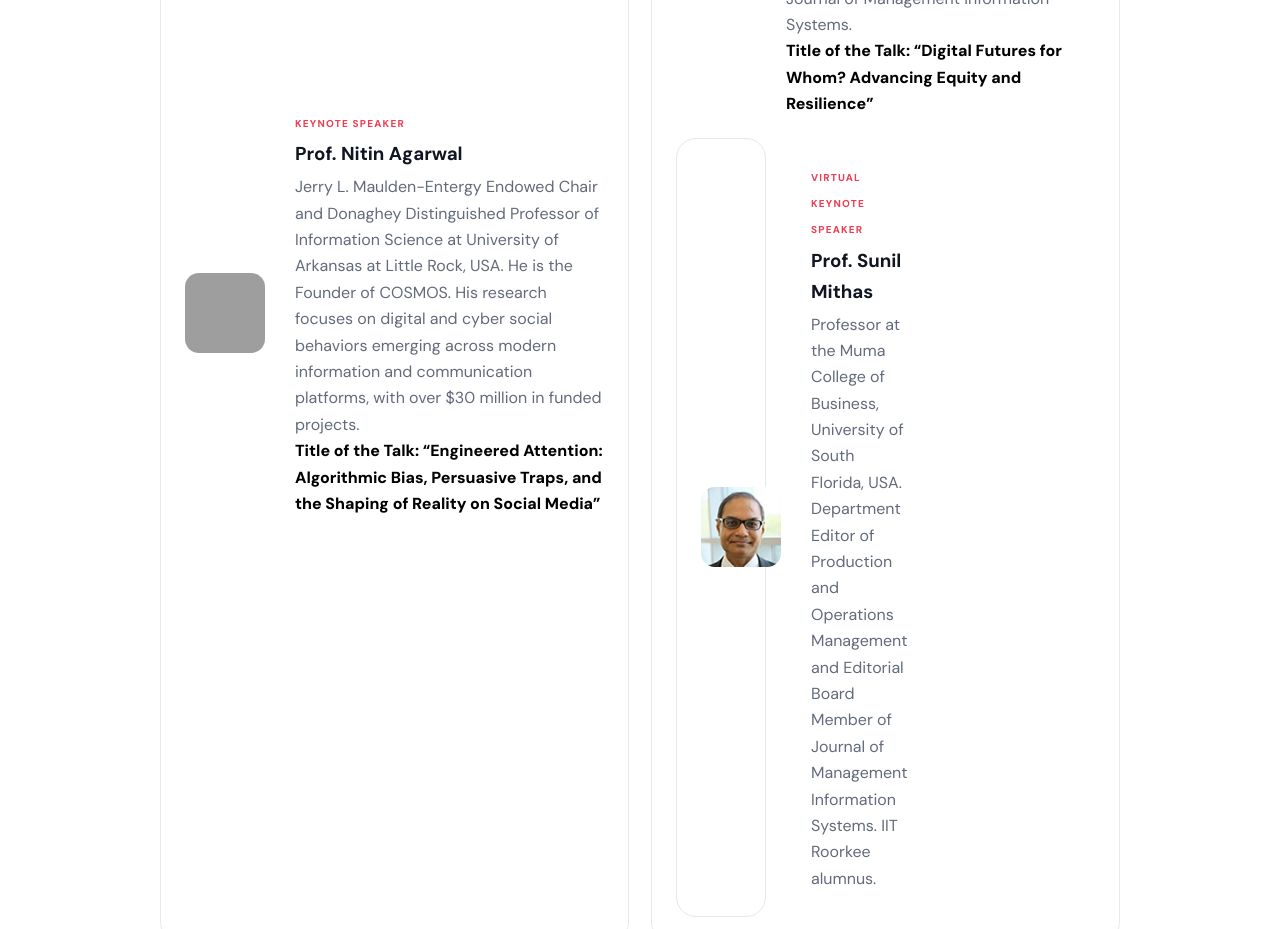
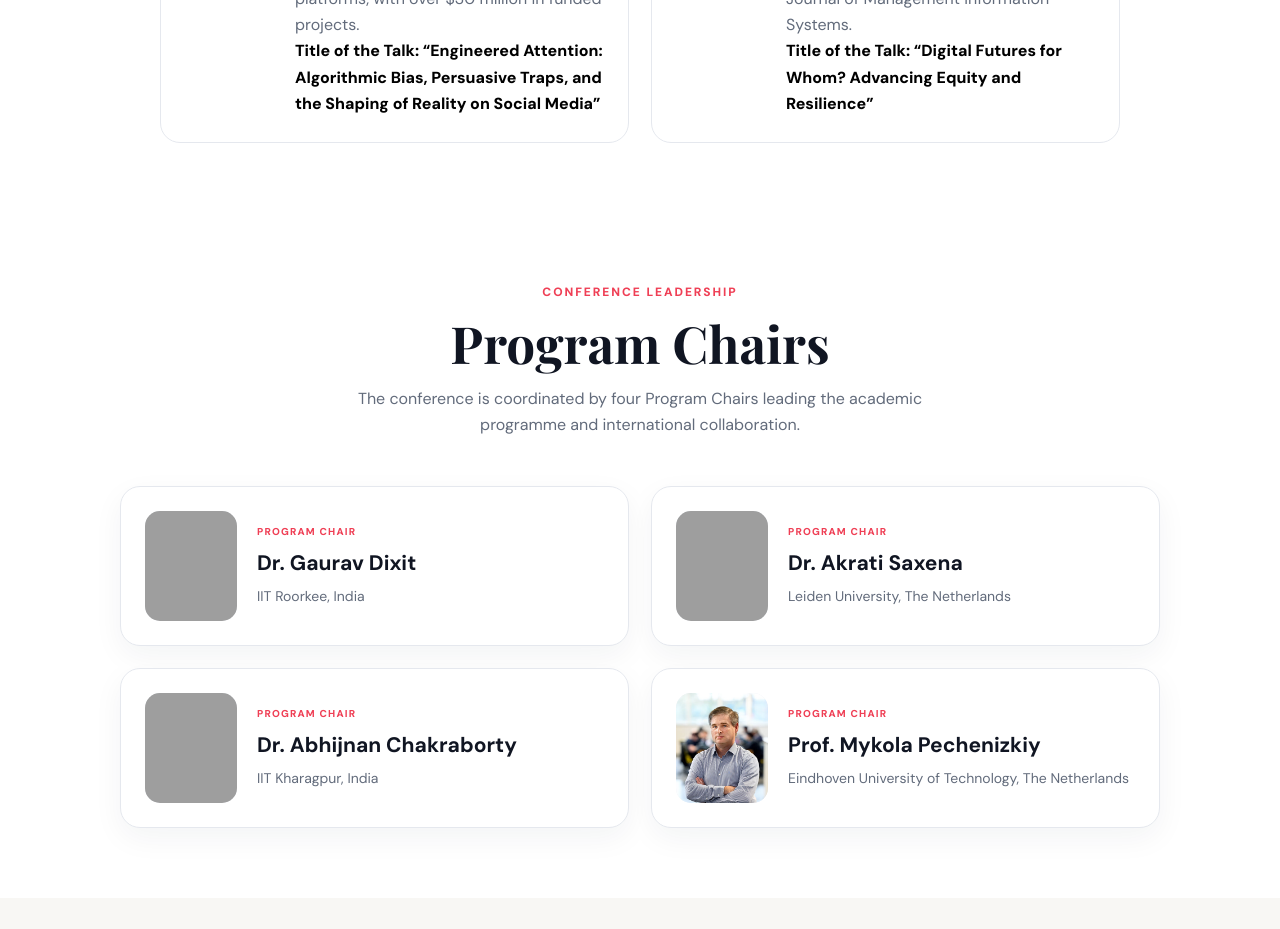
Before and after one commit to fairaiworkshop/fair-ai-data-science-conference-2027, a plain HTML site: page about.html in a window 1280 px wide. Shown: the part 8100-9029 px from the top of the page. Drawn offline with nearby package versions, Linux system fonts and the light colour scheme; grey boxes are pictures that could not be loaded.

Commit message:
Remove Prof. Sunil Mithas keynote section
Removed keynote speaker details for Prof. Sunil Mithas.

```diff
--- a/about.html
+++ b/about.html
@@ -560,23 +560,7 @@
   </strong>
 </p>
   </div>
-            <article class="keynote-card">
-    <img class="keynote-photo"
-         src="assets/speakers/Porf. Sunil.jpg"
-         alt="Prof. Sunil Mithas">
 
-    <div>
-        <span>Virtual Keynote Speaker</span>
-        <h3>Prof. Sunil Mithas</h3>
-        <p>
-            Professor at the Muma College of Business,
-            University of South Florida, USA. Department
-            Editor of Production and Operations Management
-            and Editorial Board Member of Journal of
-            Management Information Systems. IIT Roorkee alumnus.
-        </p>
-    </div>
-</article>
 </article>
         <!--  <article class="keynote-card"><div class="keynote-placeholder">KS</div><div><span>Keynote Speaker</span><h3>To be announced</h3><p>Speaker and affiliation will be updated after confirmation.</p></div></article>-->
         </div>
```
